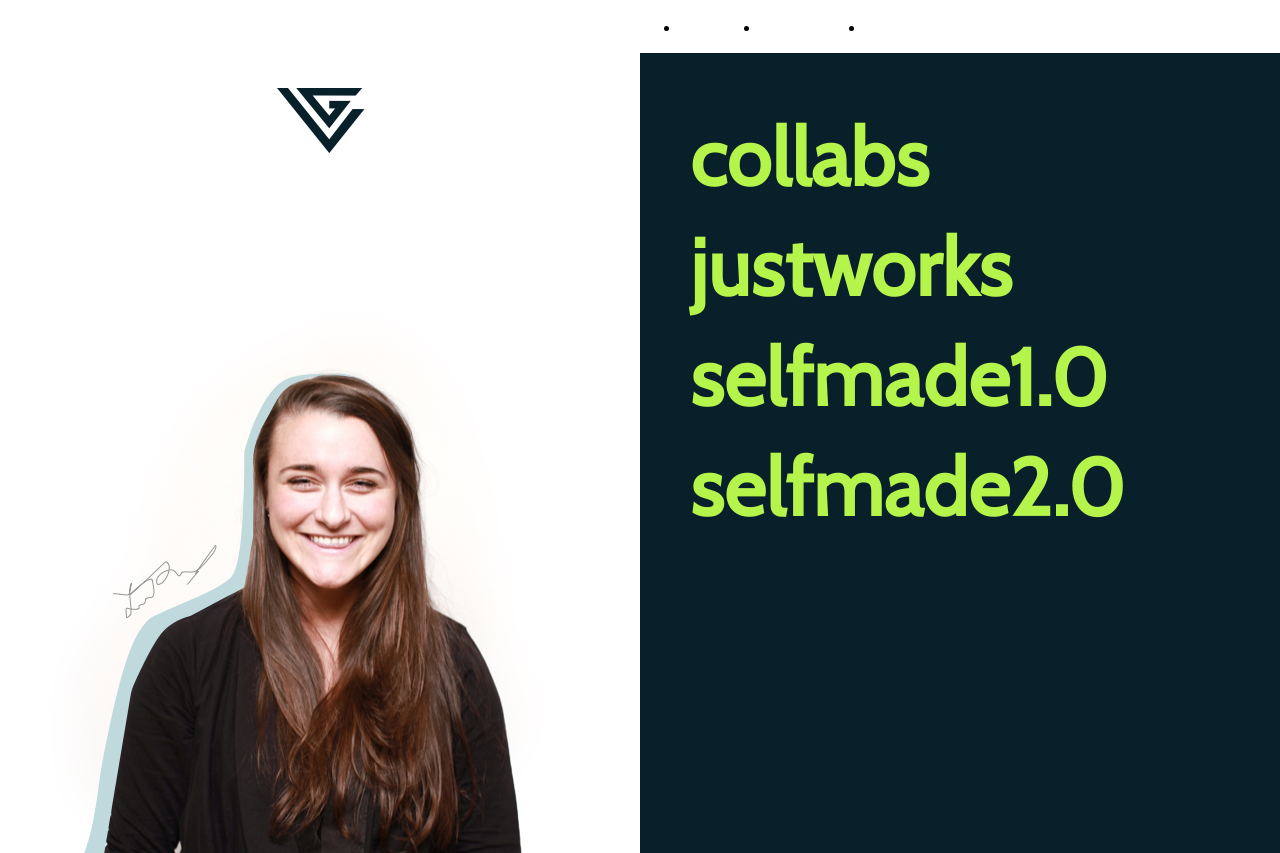
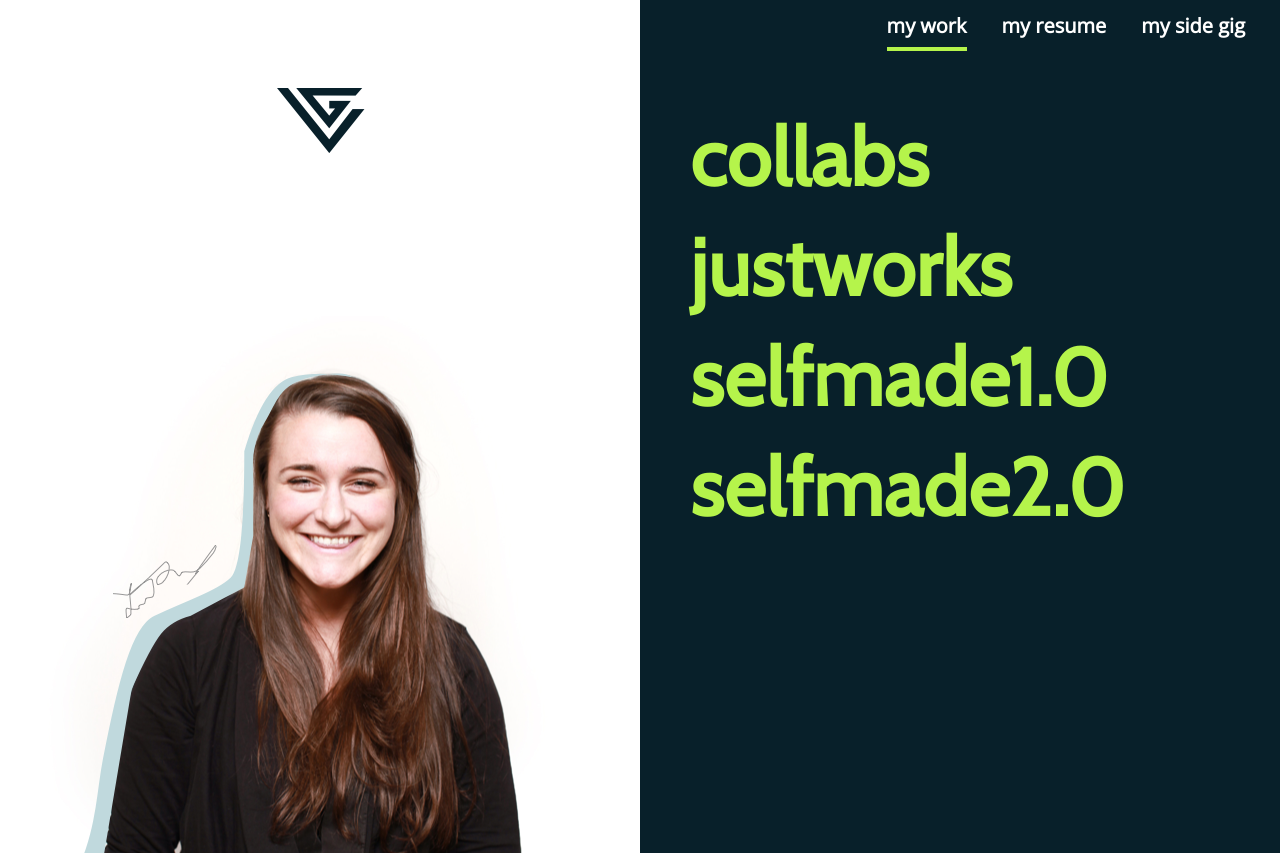
Before and after one commit to lgroetzi/lgroetzi.github.io, a React app: page / in a window 1280 px wide. Built offline with nearby package versions, Linux system fonts and the light colour scheme.

Commit message:
Better top menu on index

```diff
--- a/src/app.jsx
+++ b/src/app.jsx
@@ -69,20 +69,40 @@
   line-height: 20px;
   text-align: right;
   color: #FFFFFF;
+  text-decoration: none;
+  padding-bottom: 8px;
+
+  &.active {
+    border-bottom: solid 4px #b5f44b;
+  }
 `;
 
-const MenuList = styled.ul`
-  display: flex;
-  flex-direction: row;
+const MenuContainer = styled.div`
+  width: 50%;
+  background-color: #08202a;
+
+  ul {
+    display: flex;
+    flex-direction: row;
+    list-style: none;
+    justify-content: end;
+    padding: 0;
+
+    li {
+      margin-right: 35px;
+    }
+  }
 `;
 
 function Menu() {
   return (
-    <MenuList>
-      <li><MenuLink href="#work">my work</MenuLink></li>
-      <li><MenuLink href="#resume">my resume</MenuLink></li>
-      <li><MenuLink href="#sidegig">my side gig</MenuLink></li>
-    </MenuList>
+    <MenuContainer>
+      <ul>
+        <li><MenuLink href="#work" className="active">my work</MenuLink></li>
+        <li><MenuLink href="#resume">my resume</MenuLink></li>
+        <li><MenuLink href="#sidegig">my side gig</MenuLink></li>
+      </ul>
+    </MenuContainer>
   );
 }
 
```
